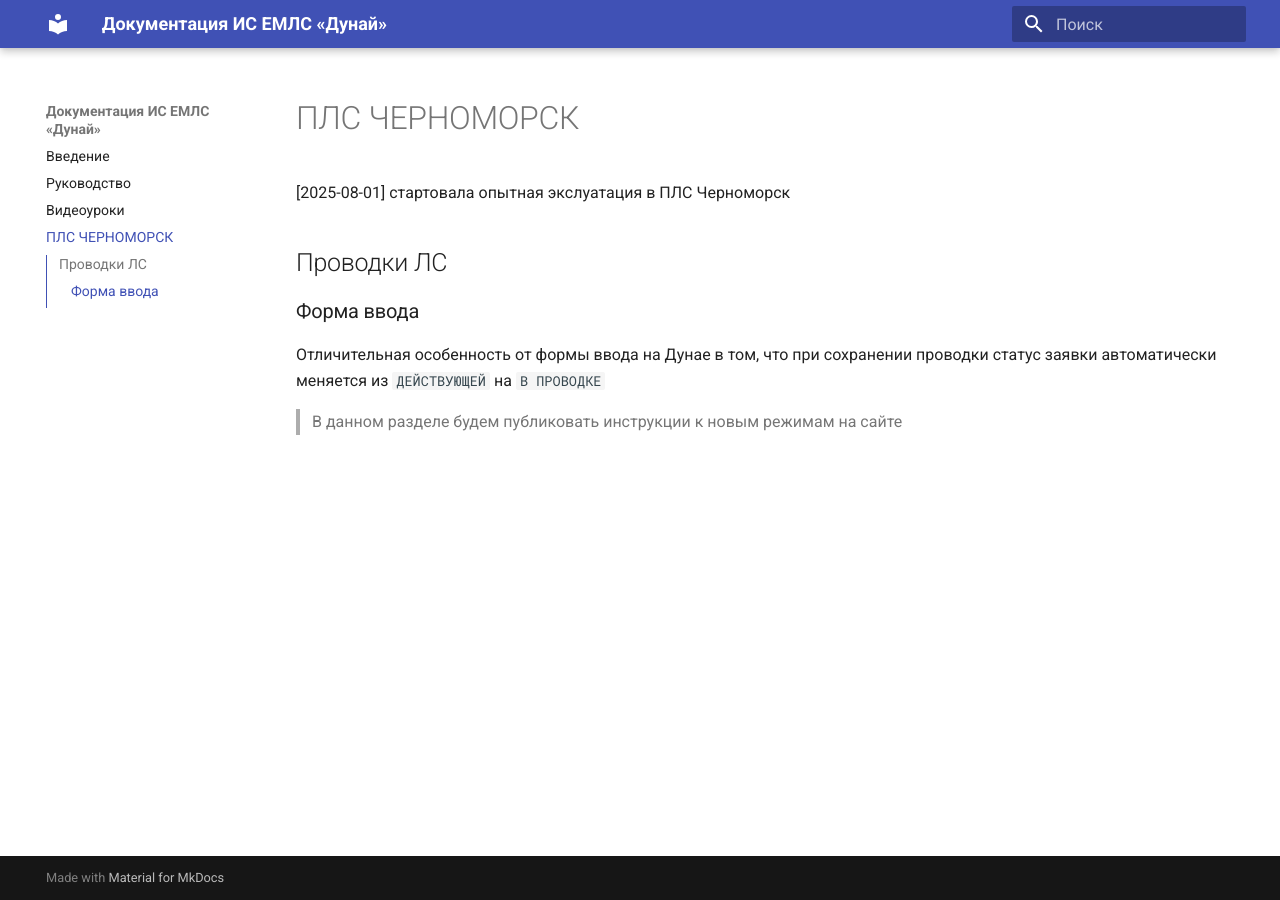
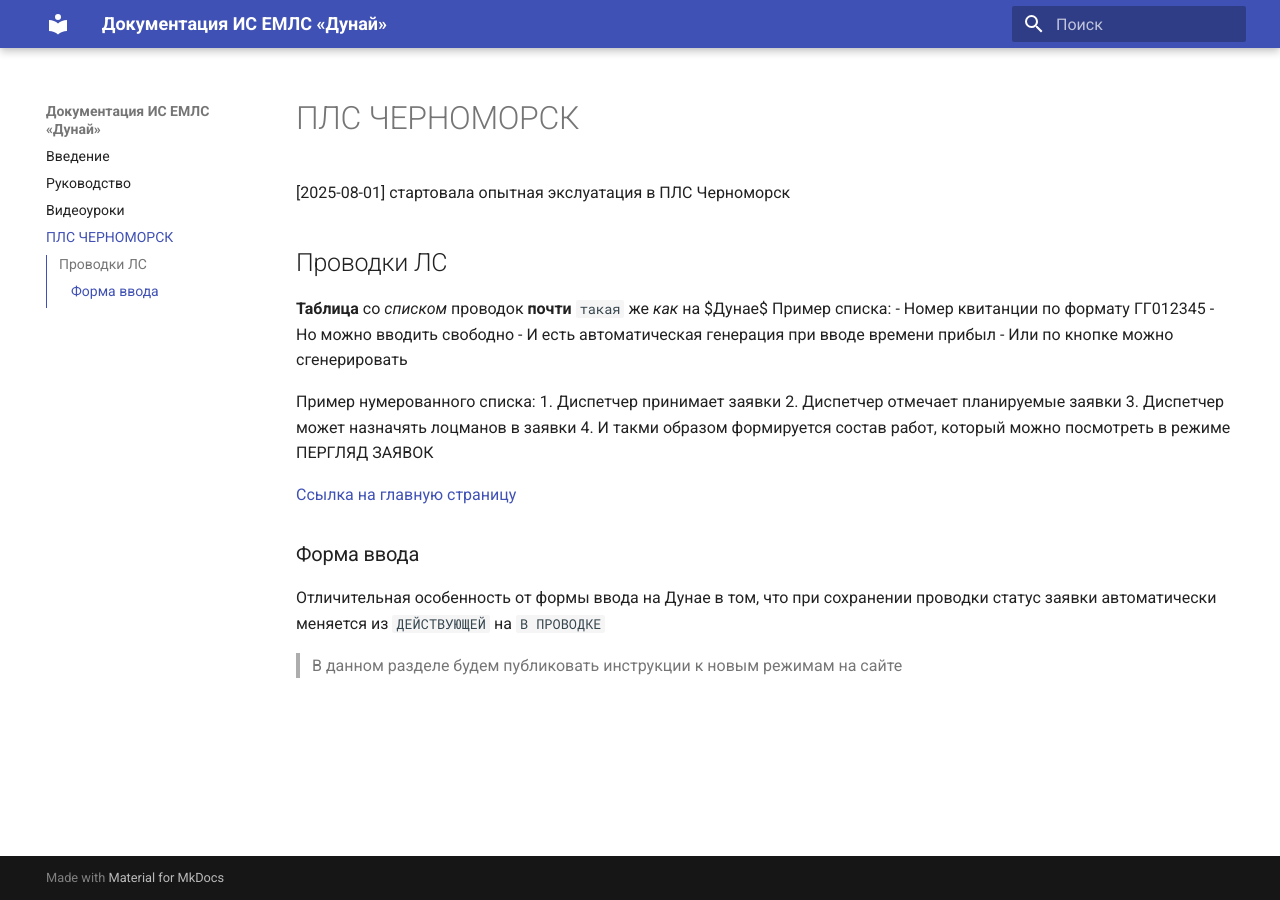
Before and after one commit to vvxsoni/Danube_help, an MkDocs documentation site: the page built from docs/ilk_001_main.md, in a window 1280 px wide. Built offline with MkDocs 1.6.1 and Material for MkDocs 9.7.7, drawn with Linux system fonts in a browser that asks for light colours.

Commit message:
примеры разметок

````diff
--- a/docs/ilk_001_main.md
+++ b/docs/ilk_001_main.md
@@ -2,6 +2,21 @@
 [2025-08-01] стартовала опытная экслуатация в ПЛС Черноморск
 
 ## Проводки ЛС
+__Таблица__ со _списком_ проводок **почти** ```такая``` же *как* на $Дунае$
+Пример списка:
+- Номер квитанции по формату ГГ012345
+- Но можно вводить свободно
+- И есть автоматическая генерация при вводе времени прибыл
+- Или по кнопке можно сгенерировать
+
+Пример нумерованного списка:
+1. Диспетчер принимает заявки
+2. Диспетчер отмечает планируемые заявки
+3. Диспетчер может назначять лоцманов в заявки
+4. И такми образом формируется состав работ, который можно посмотреть в режиме ПЕРГЛЯД ЗАЯВОК
+
+[Ссылка на главную страницу](index.md)
+
 ### Форма ввода
 Отличительная особенность от формы ввода на Дунае в том, что при сохранении проводки статус заявки автоматически меняется из `ДЕЙСТВУЮЩЕЙ` на `В ПРОВОДКЕ`
 > В данном разделе будем публиковать инструкции к новым режимам на сайте
````
